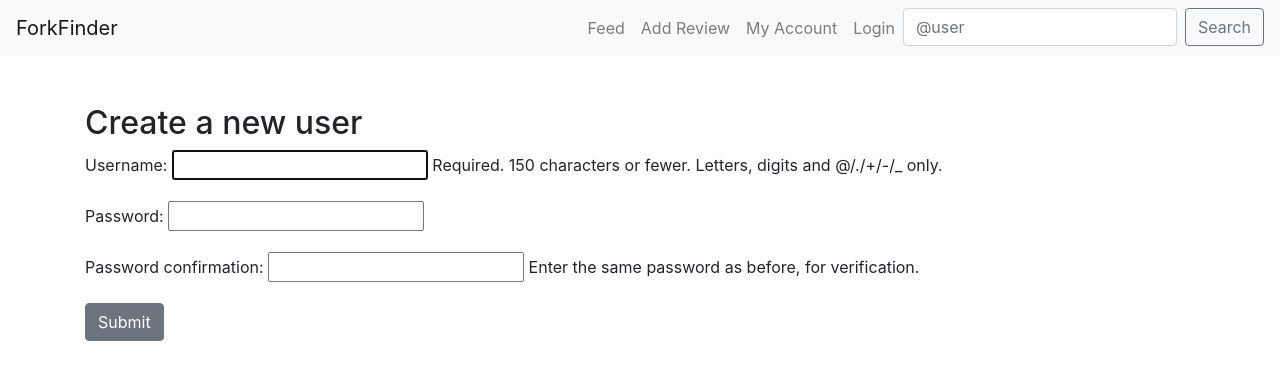
After one commit to paulfersi/fork_finder, a Django app: page /register/ in a window 1280 px wide. The commit adds this page. Shown: the top 380 px of the page. Run offline with Django 5.2, Linux system fonts and the light colour scheme; some libraries are stand-ins or nearby versions.

Commit message:
working on login/registration

```diff
--- a/core/admin.py
+++ b/core/admin.py
@@ -9,8 +9,7 @@ class ProfileInline(admin.StackedInline):
 
 class UserAdmin(admin.ModelAdmin):
     model = User
-    # only username
-    fields = ["username"]
+    fields = ["username", "password"]
     inlines = [ProfileInline]   #modify them in the same place
 
 admin.site.unregister(User)
--- a/core/urls.py
+++ b/core/urls.py
@@ -1,5 +1,7 @@
 from django.urls import path
-from .views import feed_view, account_view, save_review,profile_view,search_user_view, AddReviewView
+from .views import feed_view, account_view,profile_view,search_user_view, AddReviewView
+
+STATIC_URL = "/media/static"
 
 urlpatterns = [
     path("", feed_view, name="feed"),
@@ -7,5 +9,5 @@ urlpatterns = [
     path('add_review/', AddReviewView.as_view(), name='add_review'),
     path("profile/<int:pk>/", profile_view, name="profile"),
     path('search/', search_user_view, name='search_user'),
-    path('save_review/',save_review,name  ='save_review')
+    #path('save_review/',save_review,name  ='save_review')
 ]
--- a/core/views.py
+++ b/core/views.py
@@ -3,9 +3,11 @@ from django.contrib.auth.decorators import login_required
 from .models import Profile,Review,Restaurant
 from .forms import ReviewForm
 from django.contrib.auth.models import User
+from django.contrib.auth.forms import UserCreationForm
+from django.views.generic.edit import CreateView
 from django.views import View
 from django.conf import settings
-import json
+from django.urls import reverse_lazy
 
 @login_required
 def feed_view(request):
@@ -16,6 +18,10 @@ def account_view(request):
     # logic to get account data
     return render(request, 'account.html')
 
+class UserCreateView(CreateView):
+    form_class = UserCreationForm
+    template_name = "registration/user_create.html"
+    success_url = reverse_lazy("login")
 
 def profile_view(request,pk):
     profile = Profile.objects.get(pk=pk)
@@ -48,11 +54,3 @@ class AddReviewView(View):
             'form': form,
             'mapbox_access_token': settings.MAPBOX_ACCESS_TOKEN
         })
-
-
-def save_review(request):
-    if request.method == "POST":
-        data = json.loads(request.body)
-        restaurant = Restaurant()
-        restaurant.name = data['name']
-        restaurant.location = data['location']
--- a/fork_finder/urls.py
+++ b/fork_finder/urls.py
@@ -16,8 +16,17 @@ Including another URLconf
 """
 from django.contrib import admin
 from django.urls import path,include
+from django.contrib.auth import views as auth_views
+from core.views import UserCreateView
+from django.conf.urls.static import static
+from django.conf import settings
+from .settings import MEDIA_URL, MEDIA_ROOT
+
 
 urlpatterns = [
     path("admin/", admin.site.urls),
     path('', include('core.urls')),
-]
+    path("register/", UserCreateView.as_view(), name="register"),
+    path("login/",auth_views.LoginView.as_view(), name="login"),
+    path("logout/",auth_views.LogoutView.as_view(), name="logout"),
+] + static(MEDIA_URL, document_root=MEDIA_ROOT)
--- a/templates/base.html
+++ b/templates/base.html
@@ -48,6 +48,13 @@
                 <li class="nav-item">
                     <a class="nav-link" href="{% url 'profile' request.user.profile.pk %}">My Account</a>
                 </li>
+                <li class="nav-item">
+                    {% if user.is_authenticated %}
+                        <a class="nav-link" href="{% url 'logout' %}">Logout</a>
+                    {% else %}
+                        <a class="nav-link" href="{% url 'login' %}">Login</a>
+                    {% endif %}
+                </li>
                 <li>
                     <form class="form-inline my-2 my-lg-0" method="get" action="{% url 'search_user' %}">
                         <input class="form-control mr-sm-2" type="search" name="q" placeholder="@user" aria-label="Search">
--- /dev/null
+++ b/templates/registration/logged_out.html
@@ -0,0 +1,6 @@
+{% extends 'base.html' %}
+
+{% block content %}
+<h2>Successfully Logged out</h2>
+
+{% endblock %}
--- /dev/null
+++ b/templates/registration/user_create.html
@@ -0,0 +1,13 @@
+{%extends "base.html"%}
+
+{%block content%}
+<h2>Create a new user</h2>
+
+<form method="post">
+    {%csrf_token%}
+    {{form.as_p}}
+    <input class="btn btn-secondary" type="submit"></input>
+
+</form>
+
+{%endblock%}
```
Also changed, not shown: fork_finder/settings.py (+8 -0 lines), templates/registration/login.html (added, +11 -0 lines), db.sqlite3.
